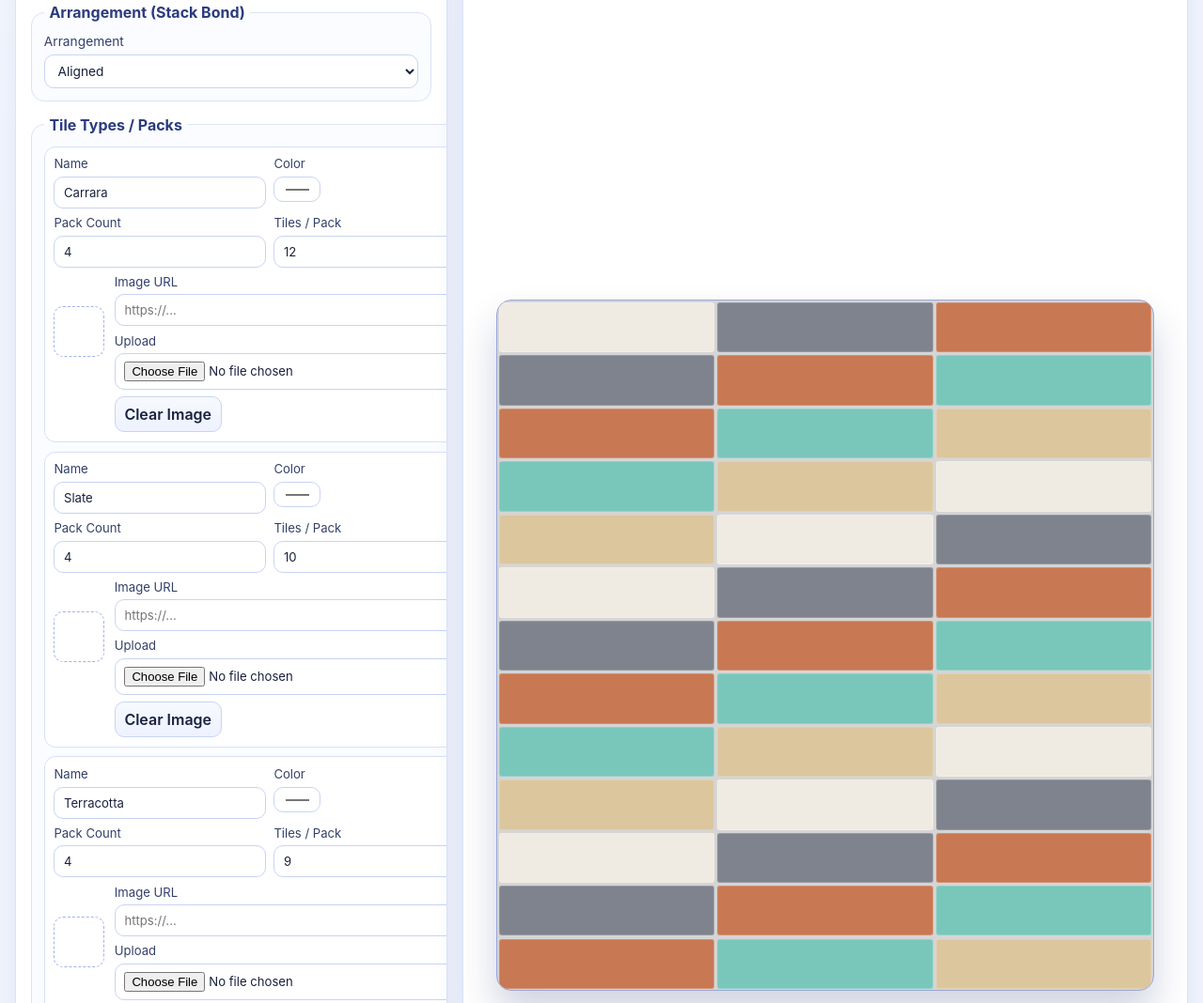
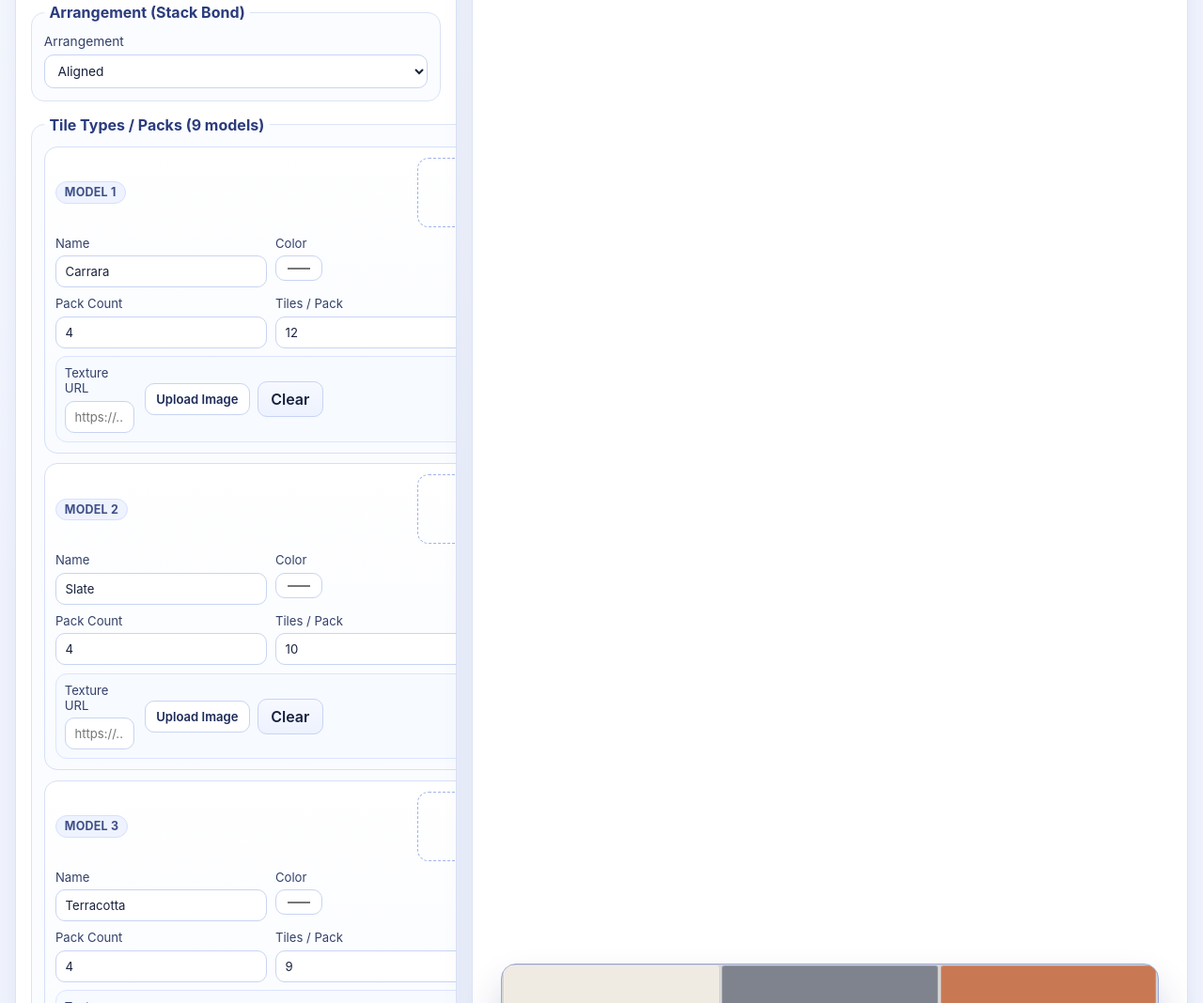
Before and after one commit to ArcaneMagei/TileOrg, a plain HTML site: page index.html in a window 1280 px wide. Shown: the part 600-1668 px from the top of the page at 94% size. Drawn offline with Linux system fonts and the light colour scheme.

Commit message:
Add 9 tile models and reorganize tile image picker UI

```diff
--- a/app.js
+++ b/app.js
@@ -3,7 +3,11 @@
   { name: "Slate", color: "#7e838d", packs: 4, perPack: 10, image: "" },
   { name: "Terracotta", color: "#c87852", packs: 4, perPack: 9, image: "" },
   { name: "Sea Glass", color: "#79c7ba", packs: 4, perPack: 8, image: "" },
-  { name: "Sand", color: "#dcc69d", packs: 4, perPack: 11, image: "" }
+  { name: "Sand", color: "#dcc69d", packs: 4, perPack: 11, image: "" },
+  { name: "Graphite", color: "#5f6675", packs: 3, perPack: 14, image: "" },
+  { name: "Pearl", color: "#f2f2f4", packs: 3, perPack: 13, image: "" },
+  { name: "Olive", color: "#9ba26e", packs: 3, perPack: 12, image: "" },
+  { name: "Navy", color: "#3c4f82", packs: 3, perPack: 10, image: "" }
 ];
 
 const controls = {
@@ -43,10 +47,11 @@
 }
 
 function buildTileTypeControls() {
-  defaultTileTypes.forEach((tile) => {
+  defaultTileTypes.forEach((tile, index) => {
     const fragment = tileTemplate.content.cloneNode(true);
     const row = fragment.querySelector(".tile-type-row");
     row.dataset.image = tile.image || "";
+    row.querySelector(".tile-model-id").textContent = `Model ${index + 1}`;
 
     row.querySelector(".tile-name").value = tile.name;
     row.querySelector(".tile-color").value = tile.color;
--- a/index.html
+++ b/index.html
@@ -59,7 +59,7 @@
       </fieldset>
 
       <fieldset>
-        <legend>Tile Types / Packs</legend>
+        <legend>Tile Types / Packs (9 models)</legend>
         <div id="tileTypes" class="tile-types"></div>
       </fieldset>
 
@@ -85,19 +85,30 @@
 
   <template id="tileTypeTemplate">
     <article class="tile-type-row">
+      <div class="tile-card-header">
+        <span class="tile-model-id"></span>
+        <div class="tile-thumb" aria-hidden="true"></div>
+      </div>
+
       <div class="tile-top-row">
         <label class="control-row compact"><span>Name</span><input class="tile-name" type="text" /></label>
         <label class="control-row compact"><span>Color</span><input class="tile-color" type="color" /></label>
       </div>
+
       <div class="tile-top-row">
         <label class="control-row compact"><span>Pack Count</span><input class="tile-pack" type="number" min="0" value="1" /></label>
         <label class="control-row compact"><span>Tiles / Pack</span><input class="tiles-per-pack" type="number" min="1" value="10" /></label>
       </div>
+
       <div class="tile-image-controls">
-        <div class="tile-thumb" aria-hidden="true"></div>
-        <label class="control-row compact"><span>Image URL</span><input class="tile-image-url" type="url" placeholder="https://..." /></label>
-        <label class="control-row compact"><span>Upload</span><input class="tile-image-file" type="file" accept="image/*" /></label>
-        <button class="clear-image" type="button">Clear Image</button>
+        <label class="control-row compact tile-url-row"><span>Texture URL</span><input class="tile-image-url" type="url" placeholder="https://..." /></label>
+        <div class="tile-image-actions">
+          <label class="upload-image-btn" role="button" tabindex="0">
+            Upload Image
+            <input class="tile-image-file" type="file" accept="image/*" />
+          </label>
+          <button class="clear-image" type="button">Clear</button>
+        </div>
       </div>
     </article>
   </template>
--- a/styles.css
+++ b/styles.css
@@ -10,9 +10,7 @@
   font-family: "Inter", "Segoe UI", system-ui, sans-serif;
 }
 
-* {
-  box-sizing: border-box;
-}
+* { box-sizing: border-box; }
 
 body {
   margin: 0;
@@ -24,7 +22,7 @@
   min-height: 100vh;
   display: grid;
   gap: 1rem;
-  grid-template-columns: minmax(340px, 460px) 1fr;
+  grid-template-columns: minmax(340px, 470px) 1fr;
   padding: 1rem;
 }
 
@@ -36,21 +34,9 @@
   box-shadow: 0 14px 34px rgba(29, 48, 120, 0.08);
 }
 
-.controls-panel {
-  padding: 1rem;
-  overflow-y: auto;
-}
-
-.controls-header h1 {
-  margin: 0;
-  font-size: 1.4rem;
-}
-
-.controls-header p {
-  margin: 0.45rem 0 1rem;
-  color: var(--muted);
-  line-height: 1.45;
-}
+.controls-panel { padding: 1rem; overflow-y: auto; }
+.controls-header h1 { margin: 0; font-size: 1.4rem; }
+.controls-header p { margin: 0.45rem 0 1rem; color: var(--muted); line-height: 1.45; }
 
 fieldset {
   margin: 0 0 0.95rem;
@@ -60,17 +46,9 @@
   background: #fbfcff;
 }
 
-legend {
-  font-weight: 700;
-  color: #2b3c7d;
-  padding: 0 0.35rem;
-}
+legend { font-weight: 700; color: #2b3c7d; padding: 0 0.35rem; }
 
-.control-grid.two-col {
-  display: grid;
-  grid-template-columns: 1fr 1fr;
-  gap: 0.6rem;
-}
+.control-grid.two-col { display: grid; grid-template-columns: 1fr 1fr; gap: 0.6rem; }
 
 .control-row {
   display: flex;
@@ -81,13 +59,9 @@
   color: #334169;
 }
 
-.control-row.compact {
-  font-size: 0.82rem;
-}
+.control-row.compact { font-size: 0.82rem; }
 
-input,
-select,
-button {
+input, select, button {
   font: inherit;
   border: 1px solid #c8d4f3;
   border-radius: 10px;
@@ -96,69 +70,72 @@
   background: #fff;
 }
 
-input:focus,
-select:focus,
-button:focus {
+input:focus, select:focus, button:focus {
   outline: 2px solid color-mix(in srgb, var(--accent) 35%, transparent);
   outline-offset: 1px;
 }
 
-.inline-range {
-  display: flex;
-  align-items: center;
-  gap: 0.45rem;
-}
-
-.inline-range input[type="range"] {
-  flex: 1;
-}
-
-.inline-range strong {
-  min-width: 54px;
-  text-align: right;
-  color: #34416f;
-}
+.inline-range { display: flex; align-items: center; gap: 0.45rem; }
+.inline-range input[type="range"] { flex: 1; }
+.inline-range strong { min-width: 54px; text-align: right; color: #34416f; }
 
 button {
   cursor: pointer;
   background: linear-gradient(180deg, #f7f9ff, #edf2ff);
   font-weight: 600;
 }
+button:hover { background: #e9efff; }
 
-button:hover {
-  background: #e9efff;
-}
-
-.tile-types {
-  display: grid;
-  gap: 0.6rem;
-}
+.tile-types { display: grid; gap: 0.65rem; }
 
 .tile-type-row {
   border: 1px solid #d6e0f7;
-  border-radius: 12px;
-  padding: 0.6rem;
-  background: #fff;
+  border-radius: 14px;
+  padding: 0.7rem;
+  background: linear-gradient(180deg, #ffffff 0%, #f9fbff 100%);
+  display: grid;
+  gap: 0.55rem;
+}
+
+.tile-card-header {
+  display: flex;
+  align-items: center;
+  justify-content: space-between;
+}
+
+.tile-model-id {
+  font-size: 0.78rem;
+  font-weight: 700;
+  letter-spacing: 0.02em;
+  text-transform: uppercase;
+  color: #3f4f87;
+  background: #eef3ff;
+  border: 1px solid #d5e0ff;
+  border-radius: 999px;
+  padding: 0.2rem 0.55rem;
 }
 
 .tile-top-row {
   display: grid;
   grid-template-columns: 1fr 1fr;
   gap: 0.55rem;
-  margin-bottom: 0.45rem;
 }
 
 .tile-image-controls {
+  border: 1px solid #dbe5ff;
+  border-radius: 12px;
+  padding: 0.55rem;
+  background: #f7faff;
   display: grid;
-  grid-template-columns: 54px 1fr;
-  gap: 0.45rem 0.65rem;
+  grid-template-columns: 74px 1fr;
+  gap: 0.55rem 0.7rem;
   align-items: center;
 }
 
 .tile-thumb {
-  width: 54px;
-  height: 54px;
-  border-radius: 10px;
+  width: 74px;
+  height: 74px;
+  border-radius: 12px;
   border: 1px dashed #a2b3e8;
   background: repeating-conic-gradient(#edf2ff 0% 25%, #fafcff 0% 50%) 0 / 10px 10px;
   grid-row: span 2;
@@ -170,28 +147,41 @@
   border-style: solid;
 }
 
-.clear-image {
-  grid-column: 2;
-  justify-self: start;
+.tile-url-row input { width: 100%; }
+
+.tile-image-actions {
+  display: flex;
+  gap: 0.5rem;
+  align-items: center;
 }
 
-.overlay-row {
-  display: flex;
-  align-items: end;
-  gap: 0.55rem;
+.upload-image-btn {
+  border: 1px solid #c8d4f3;
+  border-radius: 10px;
+  padding: 0.5rem 0.7rem;
+  background: #fff;
+  font-size: 0.82rem;
+  font-weight: 600;
+  color: #1d2a58;
+  cursor: pointer;
 }
 
-.hint {
-  margin: 0.5rem 0 0;
-  font-size: 0.8rem;
-  color: var(--muted);
+.upload-image-btn:hover { background: #eef3ff; }
+
+.upload-image-btn input {
+  position: absolute;
+  width: 1px;
+  height: 1px;
+  opacity: 0;
+  pointer-events: none;
 }
 
-.viewer-panel {
-  padding: 0.75rem;
-  display: grid;
-  place-items: center;
-}
+.clear-image { padding-inline: 0.85rem; }
+
+.overlay-row { display: flex; align-items: end; gap: 0.55rem; }
+.hint { margin: 0.5rem 0 0; font-size: 0.8rem; color: var(--muted); }
+
+.viewer-panel { padding: 0.75rem; display: grid; place-items: center; }
 
 #wall {
   position: relative;
@@ -204,40 +194,12 @@
   box-shadow: 0 24px 40px rgba(23, 40, 103, 0.2);
 }
 
-.tile {
-  position: absolute;
-  border-radius: 3px;
-  box-shadow: inset 0 0 0 1px rgba(255, 255, 255, 0.18);
-}
-
-.overlay {
-  position: absolute;
-  border: 2px dashed var(--accent);
-  background: color-mix(in srgb, var(--accent) 12%, transparent);
-  cursor: move;
-}
-
-.overlay.ellipse {
-  border-radius: 999px;
-}
-
-.resize-handle {
-  position: absolute;
-  width: 12px;
-  height: 12px;
-  right: -7px;
-  bottom: -7px;
-  border-radius: 4px;
-  background: var(--accent);
-  cursor: nwse-resize;
-}
+.tile { position: absolute; border-radius: 3px; box-shadow: inset 0 0 0 1px rgba(255,255,255,0.18); }
+.overlay { position: absolute; border: 2px dashed var(--accent); background: color-mix(in srgb, var(--accent) 12%, transparent); cursor: move; }
+.overlay.ellipse { border-radius: 999px; }
+.resize-handle { position: absolute; width: 12px; height: 12px; right: -7px; bottom: -7px; border-radius: 4px; background: var(--accent); cursor: nwse-resize; }
 
 @media (max-width: 1050px) {
-  .app-shell {
-    grid-template-columns: 1fr;
-  }
-
-  .viewer-panel {
-    min-height: 45vh;
-  }
+  .app-shell { grid-template-columns: 1fr; }
+  .viewer-panel { min-height: 45vh; }
 }
```
Also changed, not shown: 1 other file.
